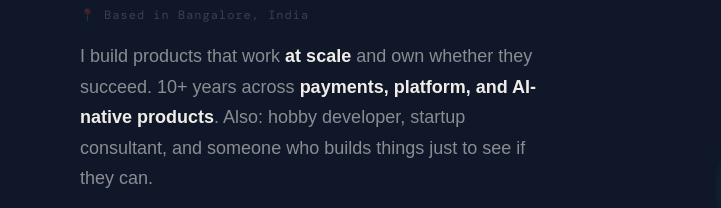
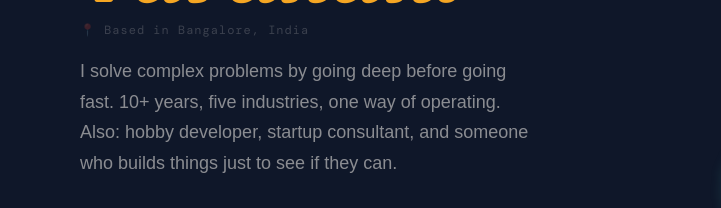
Before and after one commit to yashpeace/yashpeace.github.io, a plain HTML site: page index.html in a window 1280 px wide. Shown: the part 358-566 px from the top of the page, 0-721 px from the left. Drawn offline with nearby package versions, Linux system fonts and the light colour scheme; a web font is replaced by a local one.

Commit message:
Update index.html

```diff
--- a/index.html
+++ b/index.html
@@ -201,7 +201,7 @@ section{padding:90px 80px;position:relative;z-index:1;}
   <div>
     <h1 class="hero-name">Yash<br><span class="line2">Vardhan.</span></h1>
     <p class="hero-location">📍 Based in Bangalore, India</p>
-    <p class="hero-tagline">I build products that work <strong>at scale</strong> and own whether they succeed. 10+ years across <strong>payments, platform, and AI-native products</strong>. Also: hobby developer, startup consultant, and someone who builds things just to see if they can.</p>
+    <p class="hero-tagline">I solve complex problems by going deep before going fast. 10+ years, five industries, one way of operating. Also: hobby developer, startup consultant, and someone who builds things just to see if they can.</p>
     <div class="hero-actions">
       <a href="mailto:p12yashvardhan@iima.ac.in" class="btn btn-amber">Say hello ✉</a>
       <a href="https://linkedin.com/in/yash-vardhan-8744ab14" target="_blank" class="btn btn-ghost">LinkedIn →</a>
```
